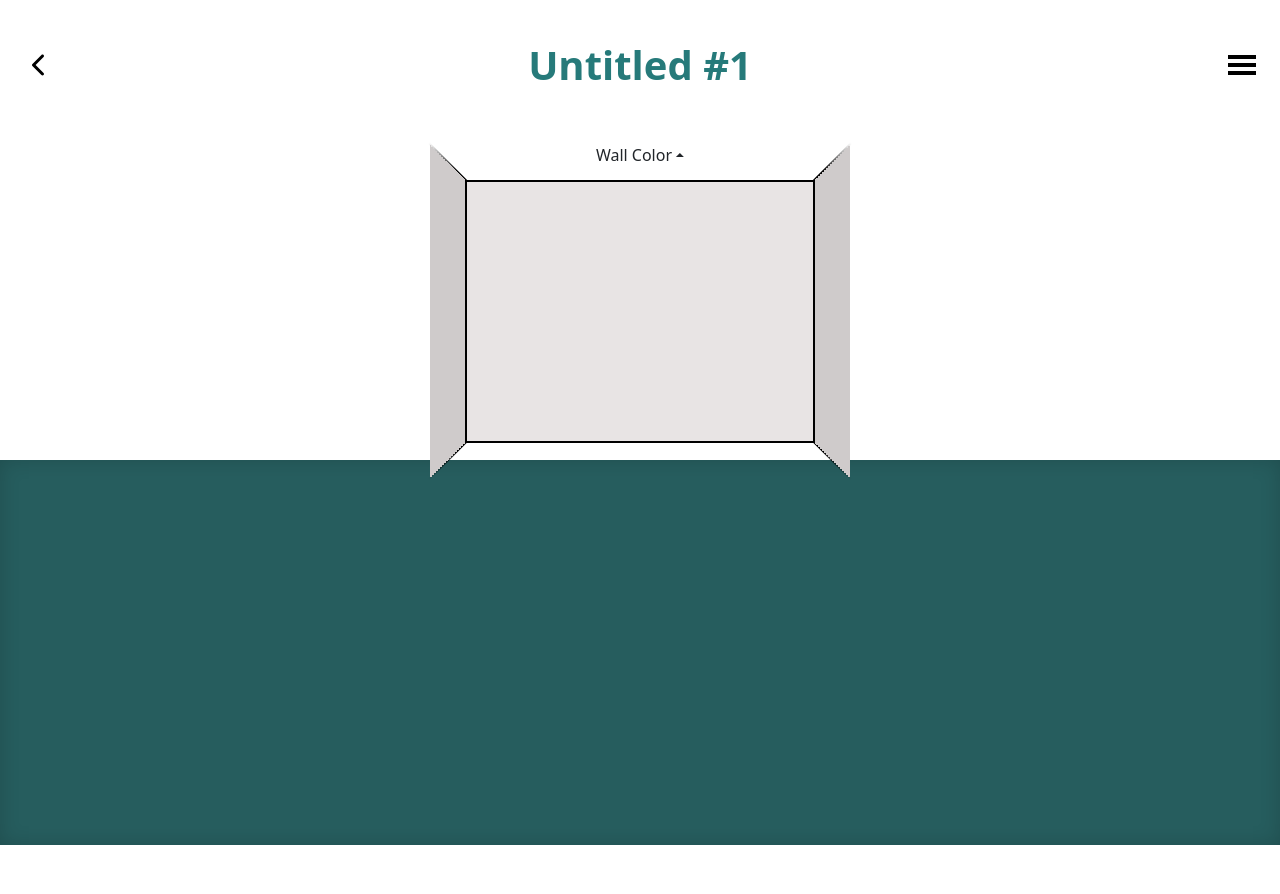
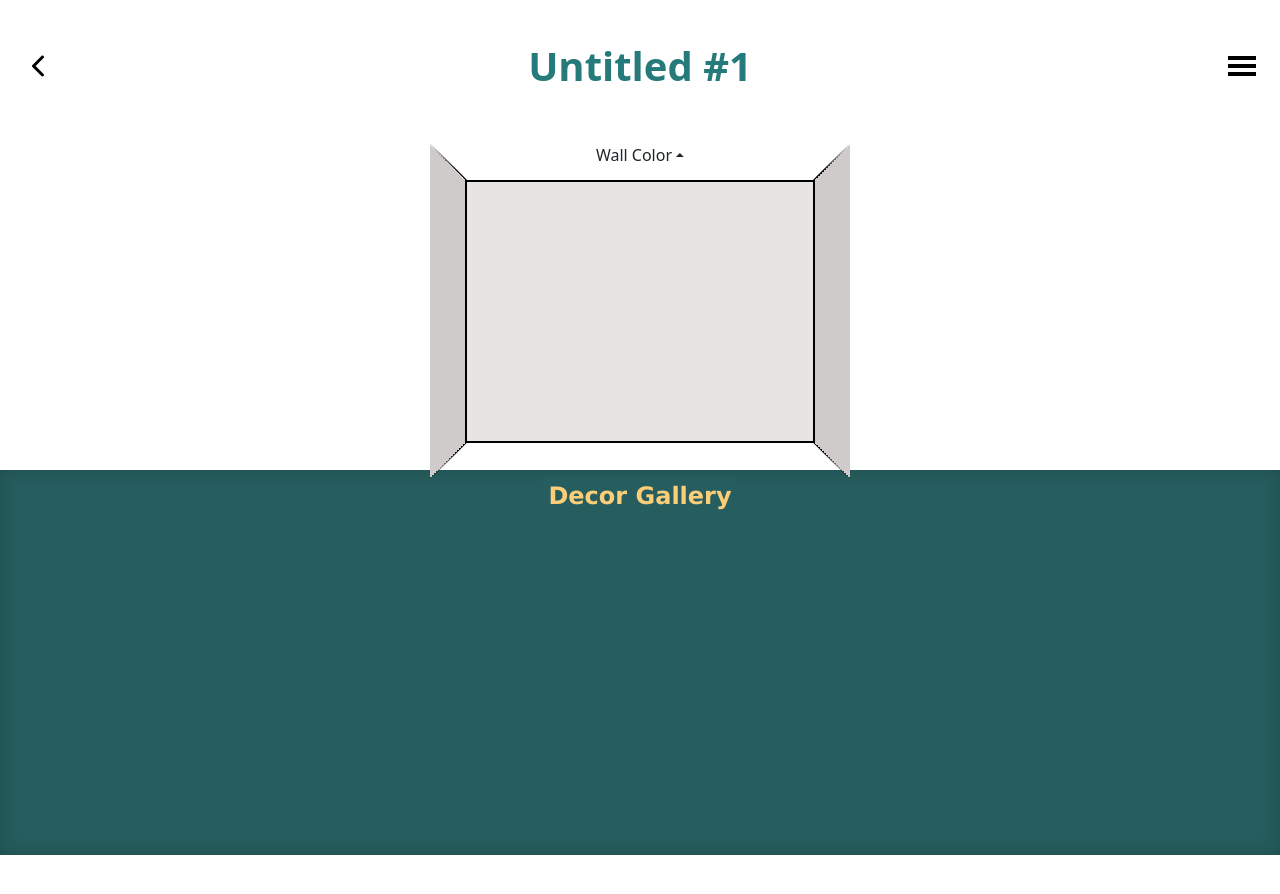
Before and after one commit to RudyCab/wallgenie-test, a React (Create React App) app: page /WallEditor in a window 1280 px wide. Shown: the top 894 px of the page. Built offline with nearby package versions, Linux system fonts and the light colour scheme.

Commit message:
attempt 2 to fix page title and added slider title

```diff
--- a/public/index.html
+++ b/public/index.html
@@ -4,7 +4,7 @@
     <meta charset="utf-8" />
     <link rel="icon" href="%PUBLIC_URL%/favicon.ico" />
     <meta name="viewport" content="width=device-width, initial-scale=1, minimum-scale=1, user-scalable=yes">
-    <meta id="theme-color-meta" name="theme-color" content="#215f5f" />
+    <meta id="theme-color-meta" name="theme-color" content="#ffffff" />
     <meta
       name="description"
       content="Web site created using create-react-app"
--- a/src/Gallery/GalleryPage.jsx
+++ b/src/Gallery/GalleryPage.jsx
@@ -19,6 +19,7 @@ function GalleryPage({ importedImages, setImportedImages }) {
     };
   }, []);
 
+  // updates background color behind iPhone top notch
   let themeColor = "#215F5F";
   const metaTag = document.querySelector("#theme-color-meta");
   if (metaTag) {
--- a/src/Home/HomePage.jsx
+++ b/src/Home/HomePage.jsx
@@ -12,6 +12,7 @@ function HomePage() {
     };
   }, []);
 
+  // updates background color behind iPhone top notch
   let themeColor = "#215F5F";
   const metaTag = document.querySelector("#theme-color-meta");
   if (metaTag) {
--- a/src/Projects/ProjectsPage.jsx
+++ b/src/Projects/ProjectsPage.jsx
@@ -12,6 +12,7 @@ function ProjectPage() {
     };
   }, []);
 
+  // updates background color behind iPhone top notch
   let themeColor = "#215F5F";
   const metaTag = document.querySelector("#theme-color-meta");
   if (metaTag) {
--- a/src/WallEditor/Slider.css
+++ b/src/WallEditor/Slider.css
@@ -10,3 +10,25 @@
 .image {
   position: relative;
 }
+
+.slider-title {
+  position: absolute;
+  left: 50%;
+  transform: translate(-50%, 425%);
+  color: #FDCE78;
+  background-color: #265d5e;
+  font-weight: bolder;
+  padding-left: 10px;
+  padding-right: 10px;
+  border-radius: 10px;
+  font-size: x-large;
+  font-family: 'Lucida Sans', 'Lucida Sans Regular', 'Lucida Grande', 'Lucida Sans Unicode', Geneva, Verdana, sans-serif;
+}
+
+.slider-background {
+  margin-top: 145px;
+  height: 385px;
+  width: 100%;
+  background: #265d5e;
+  box-shadow: inset 0 0 20px #0000002a;
+}
--- a/src/WallEditor/Slider.jsx
+++ b/src/WallEditor/Slider.jsx
@@ -6,6 +6,7 @@ const Slider = ({ images, shuffle, setShuffle }) => {
   return (
     <>
       <div className="image-container">
+        {/* Defines where DecorItems are first rendered on the WallEditorPAge */}
         <div className="col">
           {images &&
             images.map((imageUrl, index) => (
@@ -21,15 +22,8 @@ const Slider = ({ images, shuffle, setShuffle }) => {
         </div>
       </div>
       {/* SLIDER BACKGROUND */}
-      <div
-        style={{
-          marginTop: 135,
-          height: 385,
-          width: "100%",
-          background: "#265d5e",
-          boxShadow: "inset 0 0 20px #0000002a",
-        }}
-      />
+      <span className="slider-title">Decor Gallery</span>
+      <div className="slider-background" />
     </>
   );
 };
```
